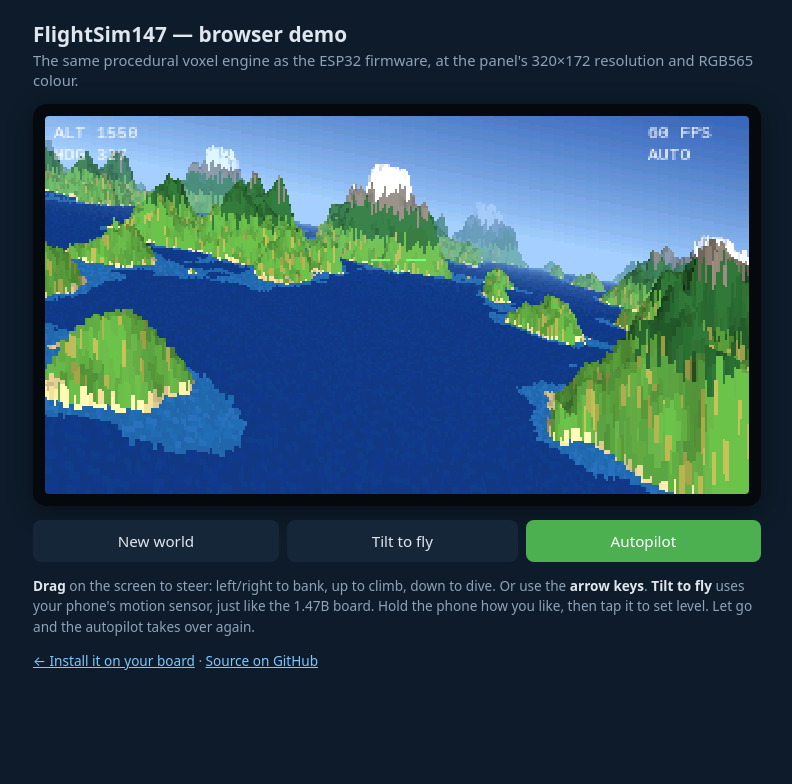
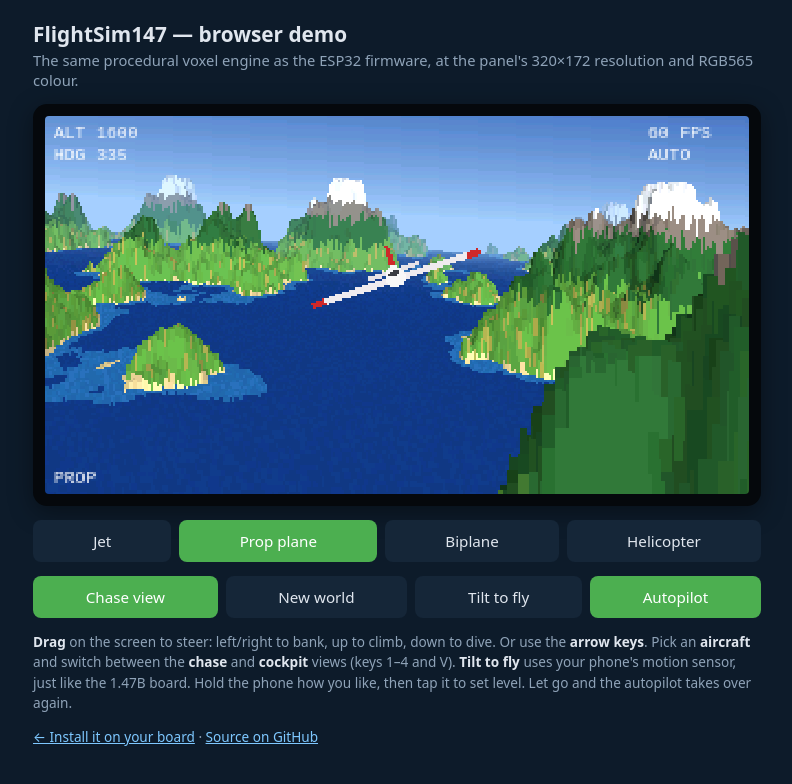
Before and after one commit to Bi0MedEngr/FlightSim147, a plain HTML site: page web/demo.html in a window 1280 px wide. Shown: the whole page, without its empty margins (243-1035 px from the left). Drawn offline with Linux system fonts and the light colour scheme.

Commit message:
Add 4 aircraft types and third-person chase view (firmware + browser demo)
- Jet / prop / biplane / helicopter with per-type speed, turn, clearance
- Chase camera behind+above, partial camera roll, banked rear-view sprite
- BOOT: 1 tap aircraft, 2 taps view, 3 taps new world

Co-Authored-By: Claude Opus 5.5 <noreply@anthropic.com>
Claude-Session: https://claude.ai/code/session_01GupCLxfjy7TzPJ2eVRczM3

```diff
--- a/web/demo.html
+++ b/web/demo.html
@@ -28,13 +28,16 @@
   <h1>FlightSim147 — browser demo</h1>
   <p class="sub">The same procedural voxel engine as the ESP32 firmware, at the panel's 320×172 resolution and RGB565 colour.</p>
   <div class="bezel"><canvas id="c" width="320" height="172"></canvas></div>
+  <div class="row" id="craft"></div>
   <div class="row">
+    <button id="view" class="on">Chase view</button>
     <button id="newWorld">New world</button>
     <button id="tilt">Tilt to fly</button>
     <button id="auto" class="on">Autopilot</button>
   </div>
   <p class="help">
     <b>Drag</b> on the screen to steer: left/right to bank, up to climb, down to dive. Or use the <b>arrow keys</b>.
+    Pick an <b>aircraft</b> and switch between the <b>chase</b> and <b>cockpit</b> views (keys 1–4 and V).
     <b>Tilt to fly</b> uses your phone's motion sensor, just like the 1.47B board. Hold the phone how you like, then tap it to set level.
     Let go and the autopilot takes over again.
   </p>
@@ -120,8 +123,56 @@ function generateWorld(seed) {
 }
 const groundAt = (x, y) => hmap[((Math.floor(y)) & MAP_MASK) * MAP + ((Math.floor(x)) & MAP_MASK)];
 
-function newPlane(seed) {
-  const p = { x: (seed >>> 8) & MAP_MASK, y: (seed >>> 16) & MAP_MASK, alt: 150, heading: 0, speed: 38,
+// ---------- aircraft (rear-view silhouettes; n=-1 → ellipse cx,cy,rx,ry) ----------
+const M4 = (c, q) => [[c, 4, q], [c, 4, q.map((v, i) => (i % 2 ? v : -v))]];
+const SH = (c, n, q) => [[c, n, q]];
+const JET = [
+  ...M4([150,158,170], [-4,0, -34,6, -34,8, -4,4]),
+  ...M4([120,128,140], [-3,-2, -14,0, -14,2, -3,1]),
+  ...SH([90,98,110], 4, [-1.5,-3, -1,-17, 1,-17, 1.5,-3]),
+  ...SH([130,138,150], -1, [0,0, 5.5,5]),
+  ...SH([255,120,30], -1, [0,0.5, 3,3]),
+  ...SH([255,230,120], -1, [0,0.5, 1.6,1.6]),
+];
+const PROP = [
+  ...SH([235,235,235], 4, [-40,-3, 40,-3, 40,0, -40,0]),
+  ...M4([200,40,40], [-40,-3, -34,-3, -34,0, -40,0]),
+  ...SH([225,225,225], 4, [-12,-6, 12,-6, 12,-4, -12,-4]),
+  ...SH([200,40,40], 4, [-1,-5, -0.5,-17, 1.5,-17, 1.5,-5]),
+  ...SH([245,245,245], -1, [0,-2.5, 4.5,5]),
+  ...SH([60,60,70], -1, [0,-4, 2.5,1.5]),
+];
+const BIPLANE = [
+  ...SH([225,185,40], 4, [-30,2, 30,2, 30,5, -30,5]),
+  ...SH([80,60,40], 4, [-19,-10, -17,-10, -17,3, -19,3]),
+  ...SH([80,60,40], 4, [17,-10, 19,-10, 19,3, 17,3]),
+  ...SH([80,60,40], 4, [-6,-10, -4,-10, -4,0, -6,0]),
+  ...SH([80,60,40], 4, [4,-10, 6,-10, 6,0, 4,0]),
+  ...SH([245,205,60], 4, [-30,-13, 30,-13, 30,-10, -30,-10]),
+  ...SH([225,185,40], 4, [-10,-5, 10,-5, 10,-3, -10,-3]),
+  ...SH([190,50,40], 4, [-1,-5, -0.5,-16, 1.5,-16, 1.5,-5]),
+  ...SH([200,60,45], -1, [0,-1, 5,6]),
+];
+const HELI = [
+  ...SH([190,195,200], -1, [0,-15, 40,1.6]),
+  ...SH([60,60,60], 4, [-1,-15, 1,-15, 1,-9, -1,-9]),
+  ...SH([50,50,50], 4, [-10,6, 10,6, 10,7, -10,7]),
+  ...SH([50,50,50], 4, [-9,3, -7,3, -7,7, -9,7]),
+  ...SH([50,50,50], 4, [7,3, 9,3, 9,7, 7,7]),
+  ...SH([40,90,60], -1, [0,-3, 9,7.5]),
+  ...SH([30,70,45], -1, [0,-2, 2.5,2.5]),
+  ...SH([150,150,150], 4, [4,-8, 5,-8, 5,4, 4,4]),
+];
+const AIRCRAFT = [
+  { name: 'JET',     speed: 70, maxTurn: 0.9, turnResp: 1.6, bank: 0.55, clearance: 55, climb: 60, spriteBank: 2.0, shapes: JET },
+  { name: 'PROP',    speed: 34, maxTurn: 0.7, turnResp: 1.2, bank: 0.55, clearance: 38, climb: 40, spriteBank: 2.2, shapes: PROP },
+  { name: 'BIPLANE', speed: 24, maxTurn: 1.0, turnResp: 1.4, bank: 0.60, clearance: 28, climb: 30, spriteBank: 2.4, shapes: BIPLANE },
+  { name: 'HELI',    speed: 18, maxTurn: 1.2, turnResp: 2.0, bank: 0.25, clearance: 20, climb: 35, spriteBank: 1.2, shapes: HELI },
+];
+for (const a of AIRCRAFT) for (const sh of a.shapes) sh[0] = rgb(...sh[0]);
+
+function newPlane(seed, type) {
+  const p = { x: (seed >>> 8) & MAP_MASK, y: (seed >>> 16) & MAP_MASK, alt: 150, heading: 0, type,
               turnRate: 0, turnTarget: 0, turnTimer: 0, roll: 0, vs: 0, horizon: H * 0.38, rng: (seed | 1) >>> 0 };
   p.alt = groundAt(p.x, p.y) + 60;
   return p;
@@ -129,44 +180,57 @@ function newPlane(seed) {
 function frand(p) { p.rng = (Math.imul(p.rng, 1664525) + 1013904223) >>> 0; return (p.rng >>> 8) / 16777216; }
 
 function updatePlane(p, dt, manual, sx, sy) {
-  if (manual) p.turnTarget = -sx * 0.9;
+  const a = AIRCRAFT[p.type];
+  if (manual) p.turnTarget = -sx * a.maxTurn;
   else {
     p.turnTimer -= dt;
     if (p.turnTimer <= 0) {
-      p.turnTarget = (frand(p) - 0.5) * 1.2;
+      p.turnTarget = (frand(p) - 0.5) * 1.3 * a.maxTurn;
       if (frand(p) < 0.3) p.turnTarget = 0;
       p.turnTimer = 2.5 + frand(p) * 4;
     }
   }
-  p.turnRate += (p.turnTarget - p.turnRate) * (1 - Math.exp(-dt * 1.2));
+  p.turnRate += (p.turnTarget - p.turnRate) * (1 - Math.exp(-dt * a.turnResp));
   p.heading += p.turnRate * dt;
-  p.roll = p.turnRate * 0.55;
+  p.roll = p.turnRate * a.bank;
   const fx = -Math.sin(p.heading), fy = -Math.cos(p.heading);
-  p.x = ((p.x + fx * p.speed * dt) % MAP + MAP) % MAP;
-  p.y = ((p.y + fy * p.speed * dt) % MAP + MAP) % MAP;
-  let ahead = 0;
-  for (let d = 0; d <= 160; d += 16) ahead = Math.max(ahead, groundAt(p.x + fx * d, p.y + fy * d));
-  let target = ahead + 45;
+  p.x = ((p.x + fx * a.speed * dt) % MAP + MAP) % MAP;
+  p.y = ((p.y + fy * a.speed * dt) % MAP + MAP) % MAP;
+  let ahead = 0; const look = a.speed * 4;
+  for (let k = 0; k <= 10; k++) { const d = look * k / 10; ahead = Math.max(ahead, groundAt(p.x + fx * d, p.y + fy * d)); }
+  let target = ahead + a.clearance;
   if (manual) target += sy * 60;
-  let wantVs = Math.max(-25, Math.min(45, (target - p.alt) * 0.9));
+  const wantVs = Math.max(-a.climb * 0.6, Math.min(a.climb, (target - p.alt) * 0.9));
   p.vs += (wantVs - p.vs) * (1 - Math.exp(-dt * 2));
   p.alt += p.vs * dt;
   const g0 = groundAt(p.x, p.y);
-  if (p.alt < g0 + 10) { p.alt = g0 + 10; if (p.vs < 0) p.vs = 0; }
+  if (p.alt < g0 + 8) { p.alt = g0 + 8; if (p.vs < 0) p.vs = 0; }
   const wantHz = H * 0.38 + p.vs * 0.9;
   p.horizon += (wantHz - p.horizon) * (1 - Math.exp(-dt * 3));
 }
 
+const CHASE_BACK = 22, CHASE_UP = 7;
+function cameraFor(p, chase) {
+  const c = { x: p.x, y: p.y, alt: p.alt, heading: p.heading, roll: p.roll, horizon: p.horizon };
+  if (chase) {
+    c.x = p.x + Math.sin(p.heading) * CHASE_BACK;
+    c.y = p.y + Math.cos(p.heading) * CHASE_BACK;
+    c.alt = Math.max(p.alt + CHASE_UP, groundAt(c.x, c.y) + 6);
+    c.roll = p.roll * 0.4;
+  }
+  return c;
+}
+
 const ybuf = new Int16Array(W), rollOff = new Int32Array(W);
-function render(p, fb) {
+function render(cam, fb) {
   ybuf.fill(H);
-  const sinA = Math.sin(p.heading), cosA = Math.cos(p.heading), half = W / 2;
-  for (let i = 0; i < W; i++) rollOff[i] = (p.roll * (i - half) * 256) | 0;
-  const hz256 = (p.horizon * 256) | 0, camH = p.alt | 0;
+  const sinA = Math.sin(cam.heading), cosA = Math.cos(cam.heading), half = W / 2;
+  for (let i = 0; i < W; i++) rollOff[i] = (cam.roll * (i - half) * 256) | 0;
+  const hz256 = (cam.horizon * 256) | 0, camH = cam.alt | 0;
   let z = 1, dz = 0.6;
   while (z < DIST) {
-    const plx = -cosA * z - sinA * z + p.x, ply = sinA * z - cosA * z + p.y;
-    const prx = cosA * z - sinA * z + p.x, pry = -sinA * z - cosA * z + p.y;
+    const plx = -cosA * z - sinA * z + cam.x, ply = sinA * z - cosA * z + cam.y;
+    const prx = cosA * z - sinA * z + cam.x, pry = -sinA * z - cosA * z + cam.y;
     let fx = (plx * 65536) | 0, fy = (ply * 65536) | 0;
     const dx = ((prx - plx) * 65536 / W) | 0, dy = ((pry - ply) * 65536 / W) | 0;
     const inv = (HSCALE / z * 256) | 0;
@@ -189,20 +253,59 @@ function render(p, fb) {
   }
   for (let i = 0; i < W; i++) {
     const hx = (hz256 + rollOff[i]) >> 8, yb = ybuf[i];
-    for (let y = 0, o = i; y < yb; y++, o += W) {
-      const k = Math.max(0, Math.min(255, 255 - (hx - y) * 2));
-      fb[o] = skyLUT[k];
+    for (let y = 0, o = i; y < yb; y++, o += W) fb[o] = skyLUT[Math.max(0, Math.min(255, 255 - (hx - y) * 2))];
+  }
+}
+
+function fillPoly(fb, xs, ys, n, c) {
+  let miny = Math.min(...ys.slice(0, n)), maxy = Math.max(...ys.slice(0, n));
+  const y0 = Math.max(0, Math.ceil(miny - 0.5)), y1 = Math.min(H - 1, Math.floor(maxy - 0.5));
+  const nx = [];
+  for (let y = y0; y <= y1; y++) {
+    const sy = y + 0.5; nx.length = 0;
+    for (let i = 0, j = n - 1; i < n; j = i++)
+      if ((ys[i] <= sy) !== (ys[j] <= sy)) nx.push(xs[i] + (sy - ys[i]) * (xs[j] - xs[i]) / (ys[j] - ys[i]));
+    nx.sort((a, b) => a - b);
+    for (let k = 0; k + 1 < nx.length; k += 2) {
+      const xa = Math.max(0, Math.ceil(nx[k] - 0.5)), xb = Math.min(W - 1, Math.floor(nx[k + 1] - 0.5));
+      for (let x = xa, o = y * W + xa; x <= xb; x++, o++) fb[o] = c;
     }
   }
-  const c = rgb(120, 255, 120), cx = W / 2, cy = (H * 0.38) | 0;
-  for (let d = 4; d <= 12; d++) { fb[cy * W + cx - d] = c; fb[cy * W + cx + d] = c; }
-  for (let d = 3; d <= 6; d++) fb[(cy + d) * W + cx] = c;
+}
+function drawAircraft(fb, p, cam) {
+  const a = AIRCRAFT[p.type], ang = -Math.atan(p.roll) * a.spriteBank, ca = Math.cos(ang), sa = Math.sin(ang);
+  const cx = W / 2, cy = cam.horizon + (cam.alt - p.alt) * HSCALE / CHASE_BACK - p.vs * 0.15;
+  const xs = new Array(16), ys = new Array(16);
+  for (const [col, n0, q] of a.shapes) {
+    let n = n0;
+    if (n0 < 0) {
+      n = 16;
+      for (let i = 0; i < n; i++) {
+        const t = i * Math.PI * 2 / n, lx = q[0] + Math.cos(t) * q[2], ly = q[1] + Math.sin(t) * q[3];
+        xs[i] = cx + lx * ca - ly * sa; ys[i] = cy + lx * sa + ly * ca;
+      }
+    } else for (let i = 0; i < n; i++) {
+      const lx = q[i * 2], ly = q[i * 2 + 1];
+      xs[i] = cx + lx * ca - ly * sa; ys[i] = cy + lx * sa + ly * ca;
+    }
+    fillPoly(fb, xs, ys, n, col);
+  }
+}
+function drawFrame(p, chase, fb) {
+  const cam = cameraFor(p, chase);
+  render(cam, fb);
+  if (chase) drawAircraft(fb, p, cam);
+  else {
+    const c = rgb(120, 255, 120), cx = W / 2, cy = (H * 0.38) | 0;
+    for (let d = 4; d <= 12; d++) { fb[cy * W + cx - d] = c; fb[cy * W + cx + d] = c; }
+    for (let d = 3; d <= 6; d++) fb[(cy + d) * W + cx] = c;
+  }
 }
 
 // ---------- app ----------
 const cv = document.getElementById('c'), ctx = cv.getContext('2d');
 const img = ctx.createImageData(W, H), fb = new Uint32Array(img.data.buffer);
-let plane, seed, last = performance.now(), fps = 30;
+let plane, seed, last = performance.now(), fps = 30, aircraftType = 1, chase = true;
 let sx = 0, sy = 0;                    // filtered stick
 let dragging = false, dragX0 = 0, dragY0 = 0, dragSX = 0, dragSY = 0;
 const keys = new Set();
@@ -211,7 +314,7 @@ let tiltOn = false, tilt0 = null, tiltRaw = null, tiltListening = false;
 function startWorld() {
   seed = (Math.random() * 4294967296) >>> 0;
   generateWorld(seed);
-  plane = newPlane(seed);
+  plane = newPlane(seed, aircraftType);
 }
 
 function readTilt() {
@@ -247,7 +350,7 @@ function frame(t) {
   sx += (tx - sx) * 0.3; sy += (ty - sy) * 0.3;
 
   updatePlane(plane, dt, manual, sx, sy);
-  render(plane, fb);
+  drawFrame(plane, chase, fb);
   ctx.putImageData(img, 0, 0);
 
   ctx.font = '8px monospace'; ctx.fillStyle = '#fff'; ctx.textBaseline = 'top';
@@ -256,6 +359,7 @@ function frame(t) {
   ctx.fillText('HDG ' + String(hdg | 0).padStart(3, '0'), 4, 14);
   ctx.fillText(String(Math.round(fps)).padStart(2) + ' FPS', W - 46, 4);
   ctx.fillText(manual ? (tiltOn && !dragging && !keys.size ? 'TILT' : 'MAN') : 'AUTO', W - 46, 14);
+  ctx.fillText(AIRCRAFT[plane.type].name, 4, H - 11);
 
   document.getElementById('auto').classList.toggle('on', !manual);
   requestAnimationFrame(frame);
@@ -274,10 +378,25 @@ cv.addEventListener('pointerdown', e => {
 cv.addEventListener('pointermove', e => { if (dragging) stickFromDrag(e); });
 const endDrag = () => { dragging = false; };
 cv.addEventListener('pointerup', endDrag); cv.addEventListener('pointercancel', endDrag);
-addEventListener('keydown', e => { if (e.key.startsWith('Arrow')) { keys.add(e.key); e.preventDefault(); } if (e.key === 'n') startWorld(); });
+addEventListener('keydown', e => { if (e.key.startsWith('Arrow')) { keys.add(e.key); e.preventDefault(); } if (e.key === 'n') startWorld(); if (e.key === 'v') document.getElementById('view').click(); if (e.key >= '1' && e.key <= '4') craftRow.children[+e.key - 1].click(); });
 addEventListener('keyup', e => keys.delete(e.key));
 
 document.getElementById('newWorld').onclick = startWorld;
+const craftRow = document.getElementById('craft');
+const label = { JET: 'Jet', PROP: 'Prop plane', BIPLANE: 'Biplane', HELI: 'Helicopter' };
+AIRCRAFT.forEach((a, i) => {
+  const b = document.createElement('button');
+  b.textContent = label[a.name]; b.classList.toggle('on', i === aircraftType);
+  b.onclick = () => {
+    aircraftType = plane.type = i;
+    [...craftRow.children].forEach((c, j) => c.classList.toggle('on', j === i));
+  };
+  craftRow.appendChild(b);
+});
+document.getElementById('view').onclick = e => {
+  chase = !chase;
+  e.target.textContent = chase ? 'Chase view' : 'Cockpit view';
+};
 document.getElementById('auto').onclick = () => { tiltOn = false; document.getElementById('tilt').classList.remove('on'); };
 document.getElementById('tilt').onclick = async () => {
   const btn = document.getElementById('tilt');
```
Also changed, not shown: web/index.html (+1 -1 lines), 3 other files.
